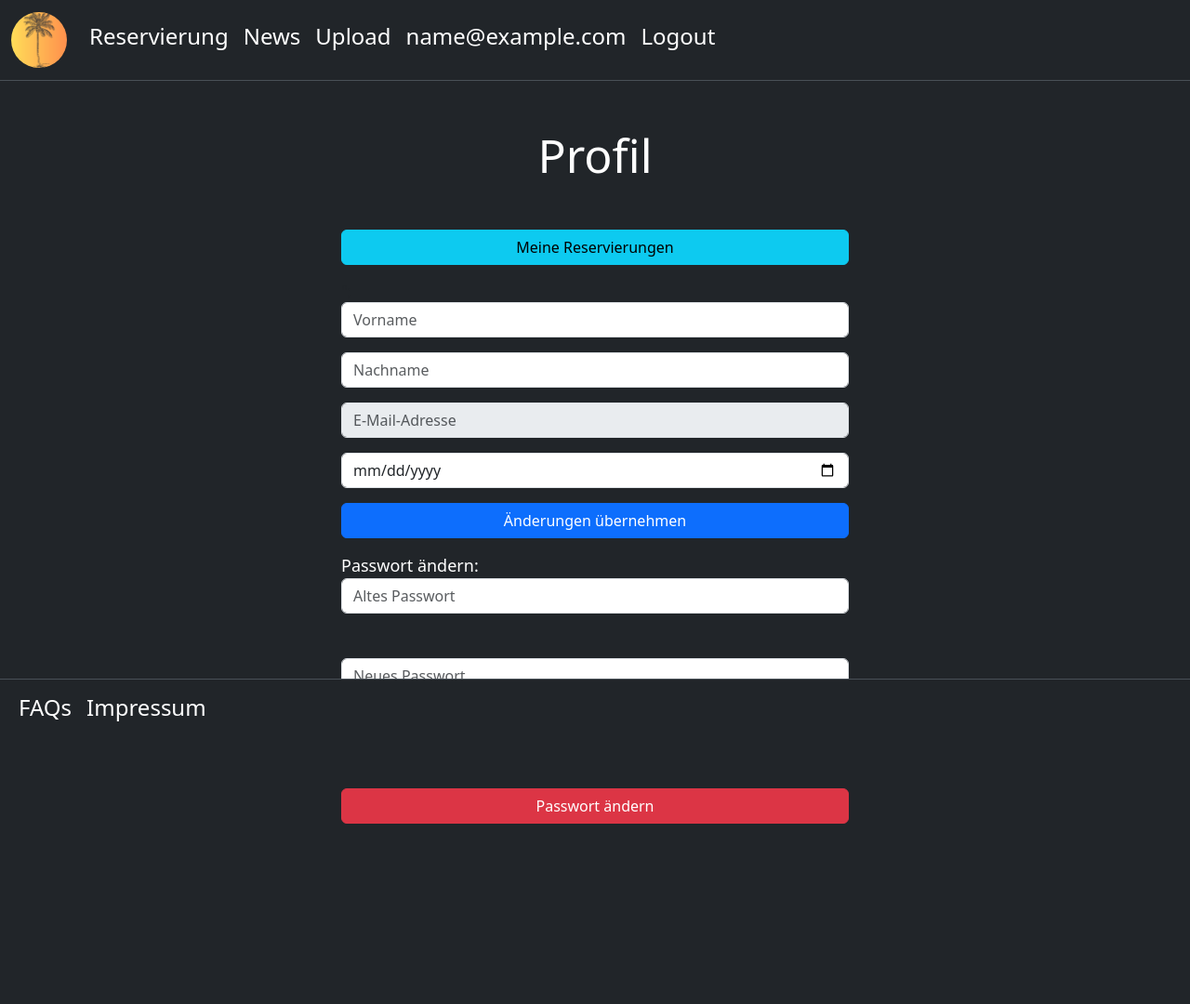
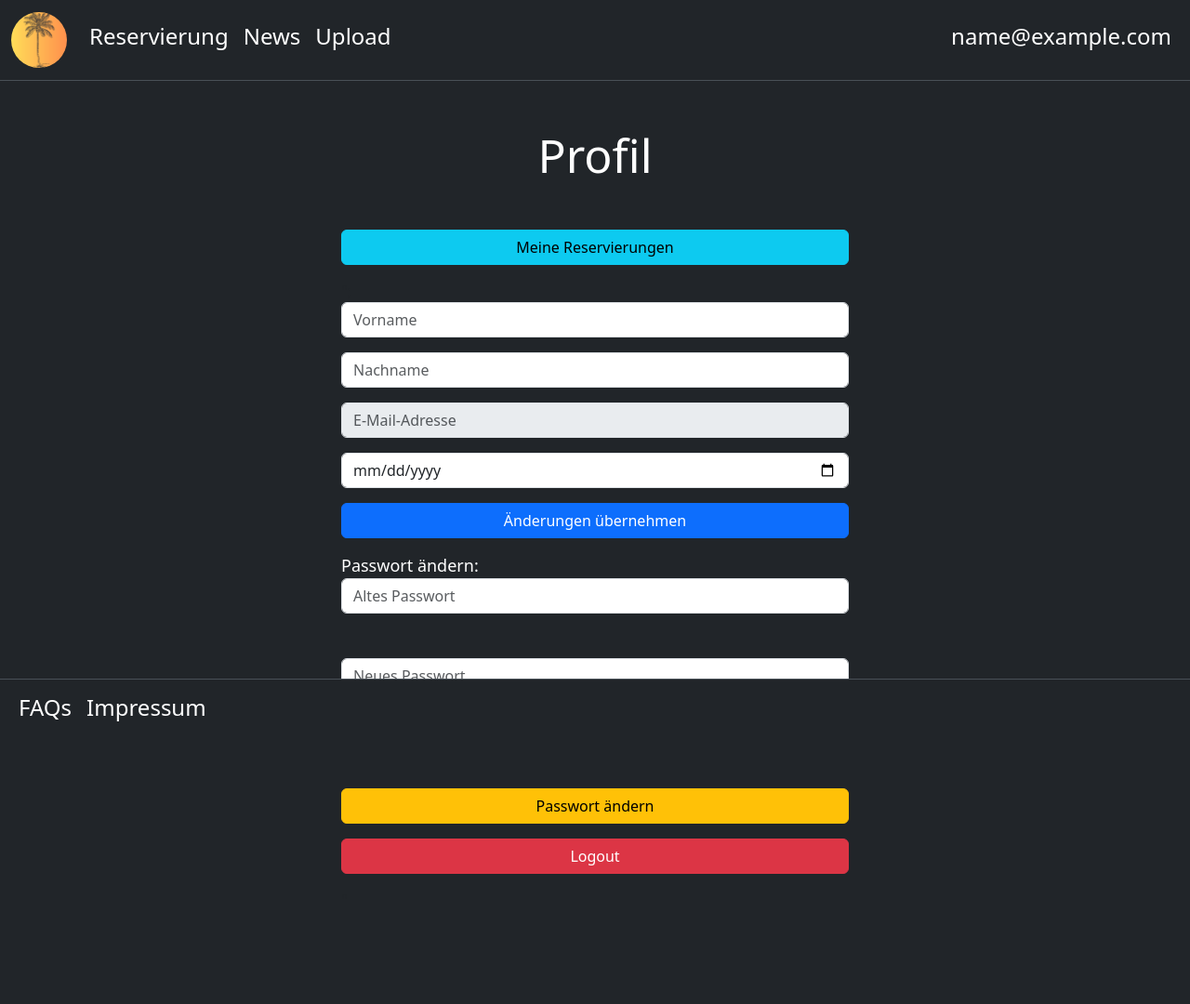
Before and after one commit to if23b011/WEB_Hotel_Halwax_Naseri, a PHP site: page /hoteltropicana/sites/profil.php in a window 1280 px wide. Shown: the whole page at 93% size. Before the commit the page ends 886 px from the top, so only its background shows below. Run offline with PHP 8.4, Linux system fonts and the light colour scheme; the visitor is signed in with stand-in values (Sample User, id 1); data that the repository does not hold is empty; some libraries are stand-ins or nearby versions.

Commit message:
Logout Button in Profil

```diff
--- a/sites/profil.php
+++ b/sites/profil.php
@@ -210,12 +210,17 @@ session_start();
                             mysqli_stmt_execute($stmt);
                             mysqli_stmt_close($stmt);
                             echo '<div class="alert alert-success" role="alert">
-                    Passwort erfolgreich geändert!
-                    </div>';
+                            Passwort erfolgreich geändert!
+                            </div>';
                         }
                     }
                     ?>
-                    <input class="btn btn-danger" type="submit" value="Passwort ändern" tabindex="8">
+                    <input class="btn btn-warning" type="submit" value="Passwort ändern" tabindex="8">
+                    <?php
+                    if (isset($_COOKIE["email"])) {
+                        echo '<a class="btn btn-danger" role="button" href="../utils/logout.php">Logout</a>"';
+                    }
+                    ?>
                 </div>
             </form>
         </div>
--- a/utils/navbar.php
+++ b/utils/navbar.php
@@ -52,7 +52,6 @@
                     }
                     ?>
                 </ul>
-                <div class="d-flex">
                 <ul class="navbar-nav ms-auto">
                     <?php
                     if (isset($_COOKIE["email"])) {
@@ -61,16 +60,10 @@
                             <a class="nav-link" href="../sites/profil.php">
                                 <h4 style="color: white">' . $_COOKIE["email"] . '</h4>
                             </a>
-                            <li class="nav-item">
-                            <a class="nav-link" href="../utils/logout.php">
-                            <h4 style="color: white">Logout</h4>
-                            </a>
                             ';
                     }
                     ?>
-
                 </ul>
-                </div>
             </div>
         </div>
     </nav>
```
Lines whose indentation alone changed are shown as unchanged.
